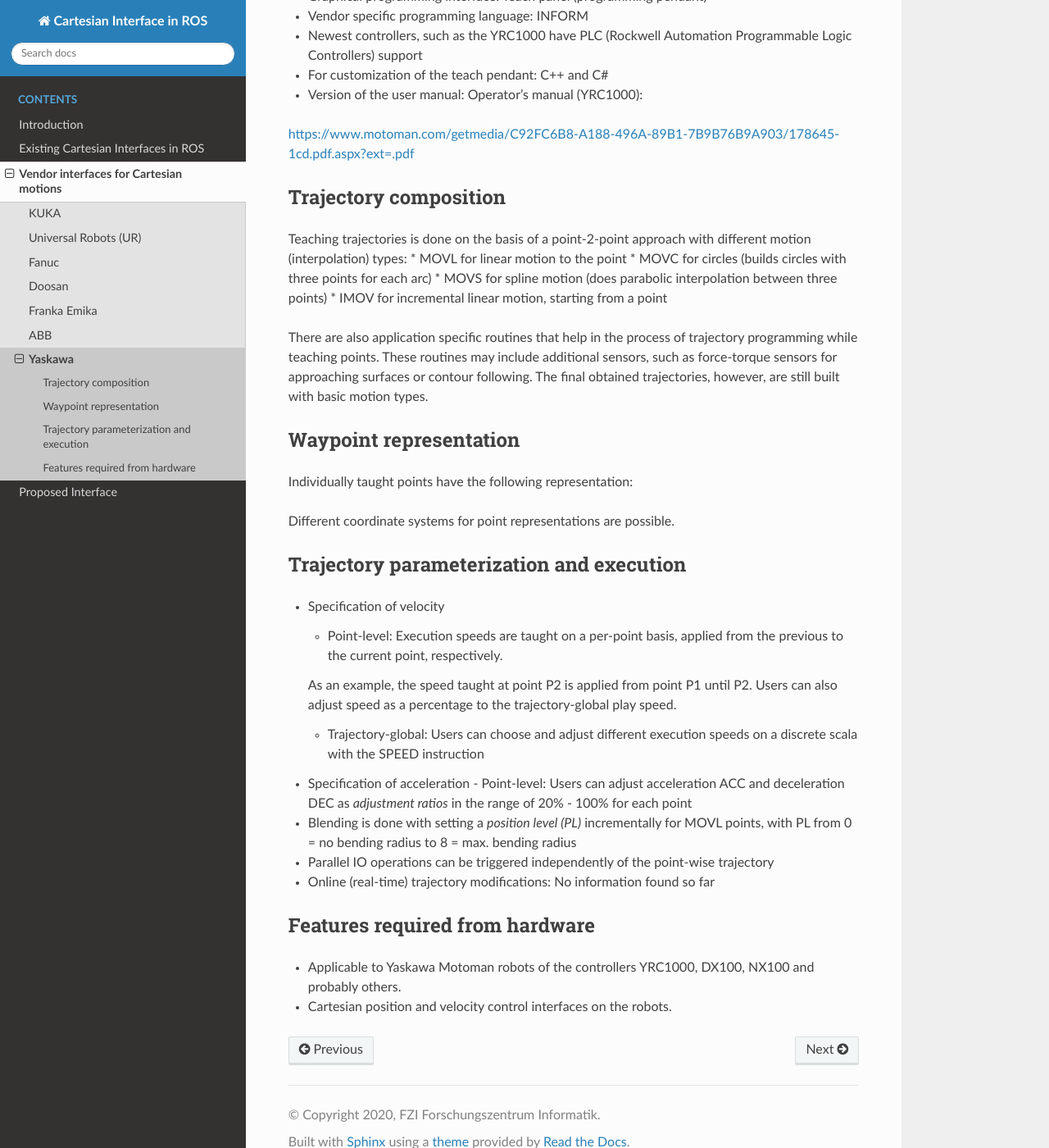
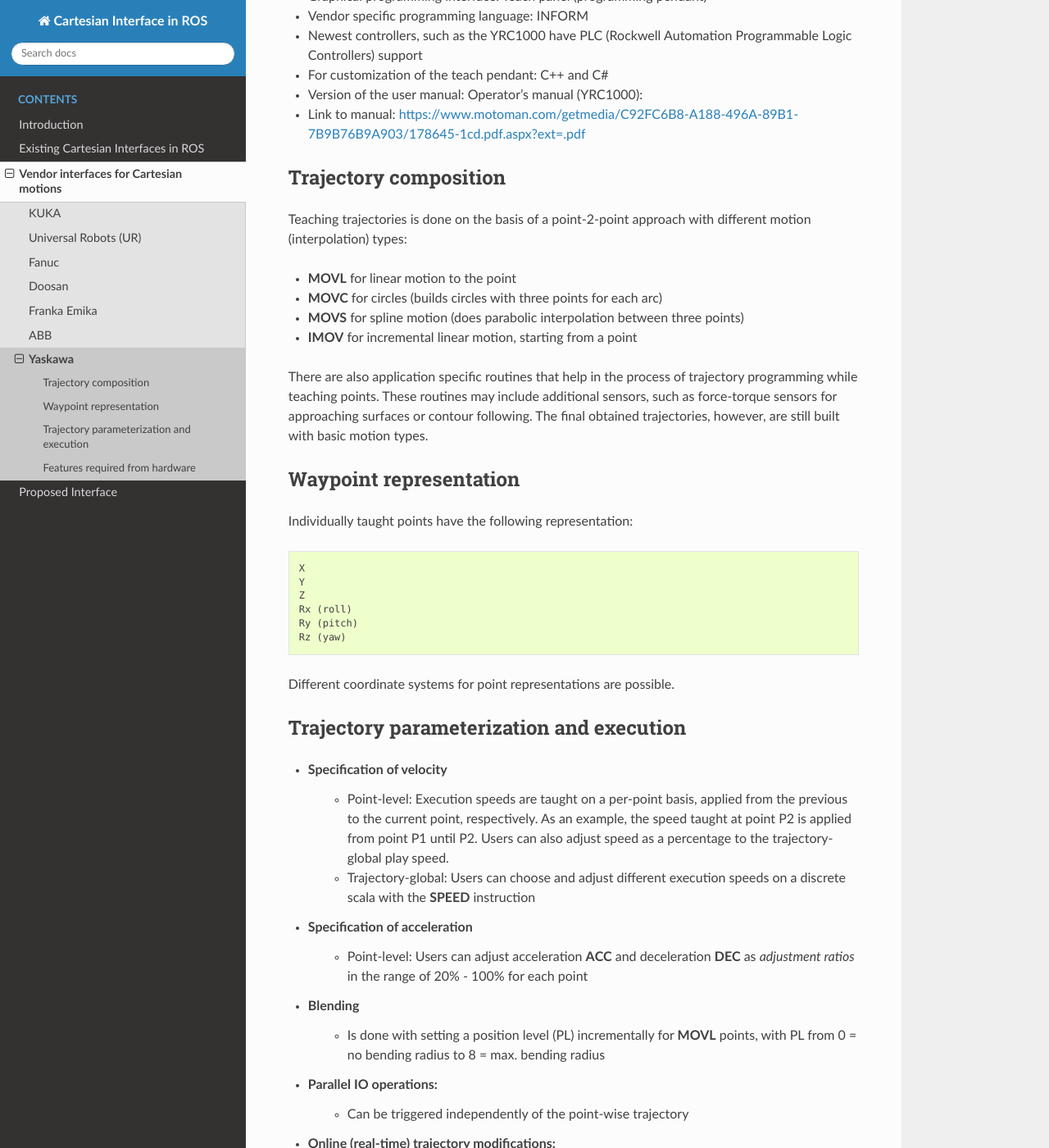
Before and after one commit to fzi-forschungszentrum-informatik/fzi_robot_interface_proposal, a Sphinx documentation site: the page built from source/industry/Yaskawa.rst, in a window 1280 px wide and 1400 px high, scrolled down 200 px. Shown: the whole window at 82% size. Built offline with Sphinx 7.4.7 and the Read the Docs theme 2.0.0, drawn with Linux system fonts in a browser that asks for light colours; some of the changed text lies outside the part shown.

Commit message:
Make Yaskawa more readable

```diff
--- a/source/industry/Yaskawa.rst
+++ b/source/industry/Yaskawa.rst
@@ -6,7 +6,7 @@ Yaskawa
 * Newest controllers, such as the YRC1000 have PLC (Rockwell Automation Programmable Logic Controllers) support
 * For customization of the teach pendant: C++ and C#
 * Version of the user manual: Operator's manual (YRC1000):
-https://www.motoman.com/getmedia/C92FC6B8-A188-496A-89B1-7B9B76B9A903/178645-1cd.pdf.aspx?ext=.pdf
+* Link to manual: https://www.motoman.com/getmedia/C92FC6B8-A188-496A-89B1-7B9B76B9A903/178645-1cd.pdf.aspx?ext=.pdf
 
 .. The Yaskawa motoman family has various controllers:
 .. https://www.motoman.com/en-us/products/controllers
@@ -21,10 +21,11 @@ https://www.motoman.com/getmedia/C92FC6B8-A188-496A-89B1-7B9B76B9A903/178645-1cd
 Trajectory composition
 ----------------------
 Teaching trajectories is done on the basis of a point-2-point approach with different motion (interpolation) types:
-* MOVL for linear motion to the point
-* MOVC for circles (builds circles with three points for each arc)
-* MOVS for spline motion (does parabolic interpolation between three points)
-* IMOV for incremental linear motion, starting from a point
+
+* **MOVL** for linear motion to the point
+* **MOVC** for circles (builds circles with three points for each arc)
+* **MOVS** for spline motion (does parabolic interpolation between three points)
+* **IMOV** for incremental linear motion, starting from a point
 
 There are also application specific routines that help in the process of trajectory programming while teaching points.
 These routines may include additional sensors, such as force-torque sensors for approaching surfaces or contour following.
@@ -34,7 +35,8 @@ Waypoint representation
 -----------------------
 Individually taught points have the following representation:
 
-.. code-block::
+.. code-block:: yaml
+
   X
   Y
   Z
@@ -46,23 +48,27 @@ Different coordinate systems for point representations are possible.
 
 Trajectory parameterization and execution
 -----------------------------------------
-
 * Specification of velocity
-
-  - Point-level: Execution speeds are taught on a per-point basis, applied from the previous to the current point, respectively.
-  As an example, the speed taught at point P2 is applied from point P1 until P2.
-  Users can also adjust speed as a percentage to the trajectory-global play speed.
-
-  - Trajectory-global: Users can choose and adjust different execution speeds on a discrete scala with the SPEED instruction
+   - Point-level: Execution speeds are taught on a per-point basis, applied from
+     the previous to the current point, respectively. As an example, the speed
+     taught at point P2 is applied from point P1 until P2.  Users can also
+     adjust speed as a percentage to the trajectory-global play speed.
+   - Trajectory-global: Users can choose and adjust different execution speeds
+     on a discrete scala with the **SPEED** instruction
 
 * Specification of acceleration
-  - Point-level: Users can adjust acceleration ACC and deceleration DEC as *adjustment ratios* in the range of 20% - 100% for each point
+   - Point-level: Users can adjust acceleration **ACC** and deceleration **DEC** as
+     *adjustment ratios* in the range of 20% - 100% for each point
 
-* Blending is done with setting a *position level (PL)* incrementally for MOVL points, with PL from 0 = no bending radius to 8 = max. bending radius
+* Blending
+   - Is done with setting a position level (PL) incrementally for **MOVL**
+     points, with PL from 0 = no bending radius to 8 = max. bending radius
 
-* Parallel IO operations can be triggered independently of the point-wise trajectory
+* Parallel IO operations:
+   - Can be triggered independently of the point-wise trajectory
 
-* Online (real-time) trajectory modifications: No information found so far
+* Online (real-time) trajectory modifications:
+   - No information found so far
 
 Features required from hardware
 -------------------------------
```
